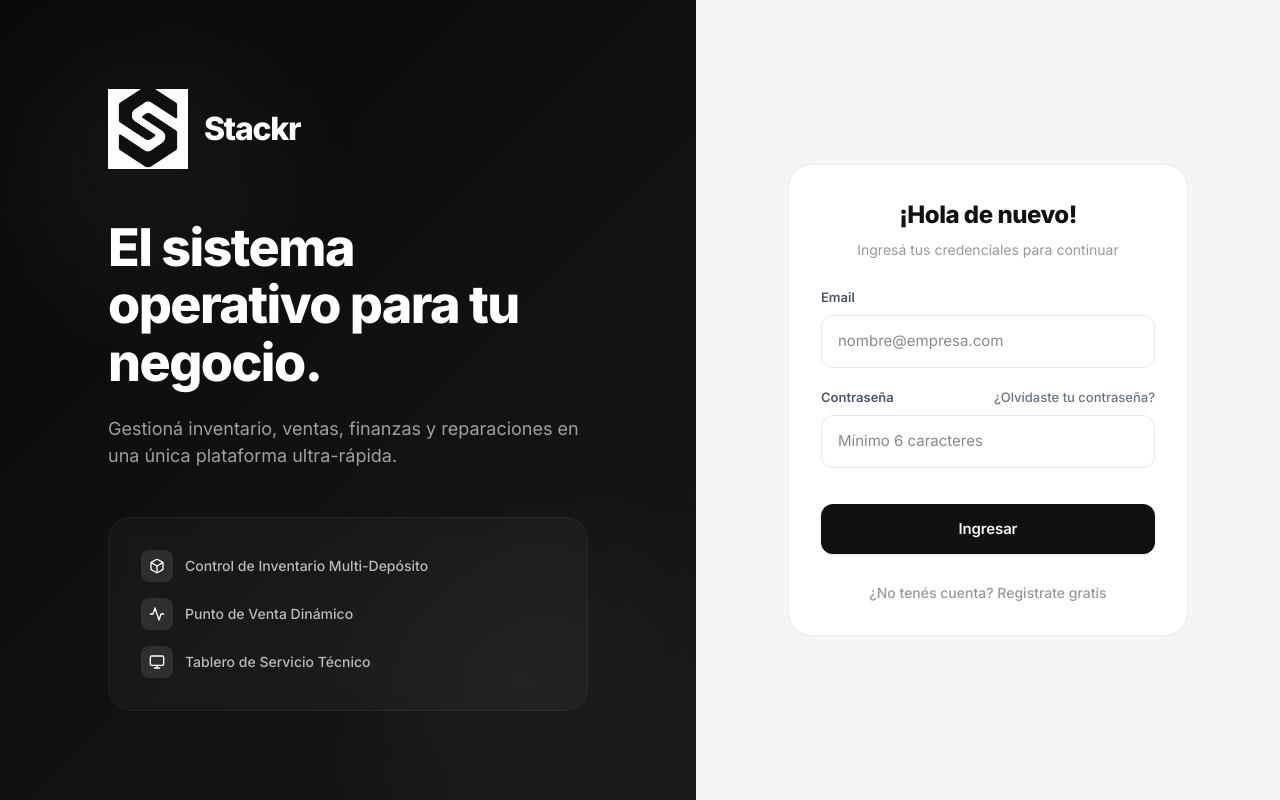
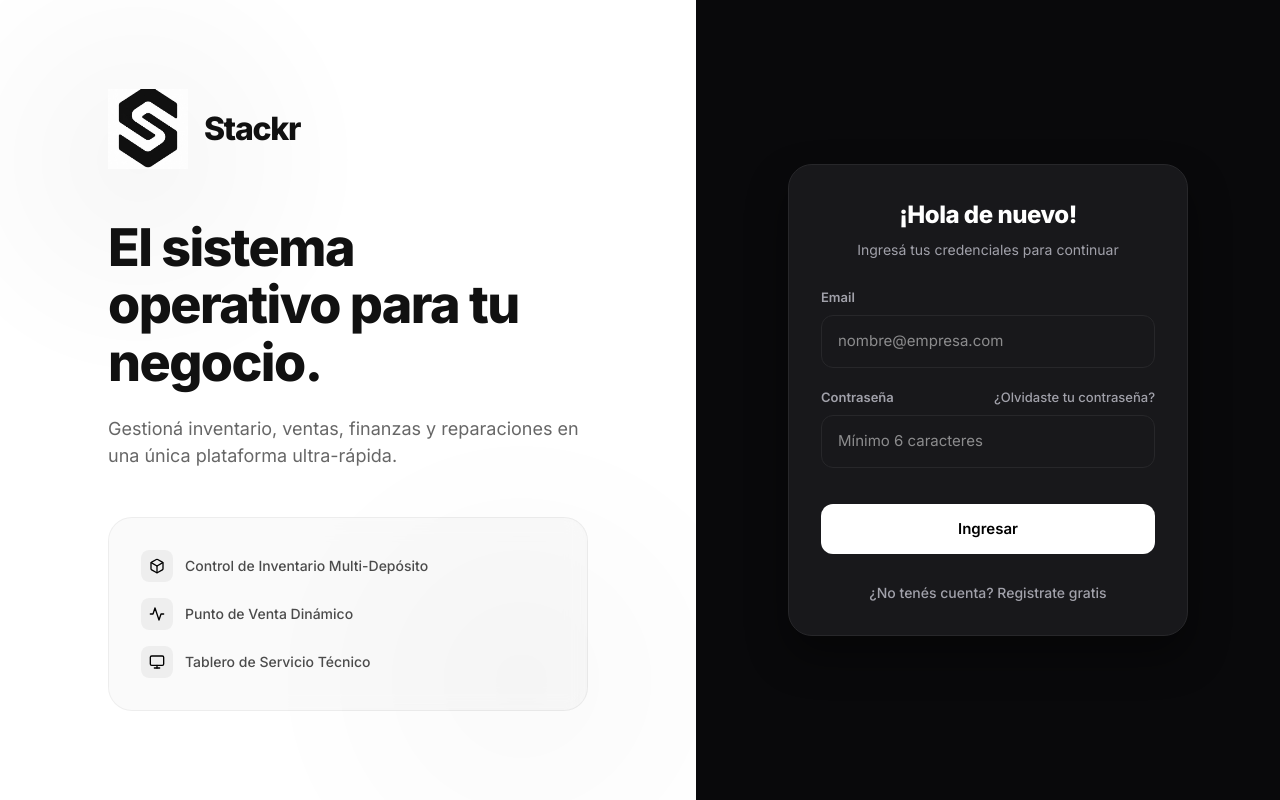
Before and after one commit to asciacontacto-beep/phonestock, a Next.js app: page /login in a window 1280 px wide. Built offline with nearby package versions, Linux system fonts and the light colour scheme; no server answers.

Commit message:
fix: invert login layout colors and prevent scrolling

```diff
--- a/src/app/login/page.tsx
+++ b/src/app/login/page.tsx
@@ -157,23 +157,24 @@ export default function LoginPage() {
   return (
     <div className="login-container">
       <style>{`
-        .login-container { display: flex; min-height: 100vh; background: var(--surface); font-family: 'Inter', system-ui, sans-serif; }
-        .login-left { flex: 1; background: linear-gradient(135deg, #09090b 0%, #18181b 100%); display: flex; flex-direction: column; justify-content: center; padding: 80px; position: relative; overflow: hidden; }
-        .login-right { flex: 1; display: flex; align-items: center; justify-content: center; padding: 24px; position: relative; background: var(--bg); }
+        body { overflow: hidden; }
+        .login-container { display: flex; height: 100vh; width: 100vw; background: var(--surface); font-family: 'Inter', system-ui, sans-serif; overflow: hidden; }
+        .login-left { flex: 1; background: #ffffff; display: flex; flex-direction: column; justify-content: center; padding: 80px; position: relative; overflow: hidden; }
+        .login-right { flex: 1; display: flex; align-items: center; justify-content: center; padding: 24px; position: relative; background: #09090b; }
         .mobile-logo { display: none; }
-        .glass-panel { background: rgba(255, 255, 255, 0.03); border: 1px solid rgba(255, 255, 255, 0.05); border-radius: 24px; padding: 32px; backdrop-filter: blur(10px); }
-        .feature-item { display: flex; align-items: center; gap: 12px; color: rgba(255, 255, 255, 0.7); font-size: 14px; margin-bottom: 16px; font-weight: 500; }
-        .feature-icon { width: 32px; height: 32px; border-radius: 8px; background: rgba(255, 255, 255, 0.1); display: flex; align-items: center; justify-content: center; color: #fff; }
+        .glass-panel { background: rgba(0, 0, 0, 0.02); border: 1px solid rgba(0, 0, 0, 0.05); border-radius: 24px; padding: 32px; backdrop-filter: blur(10px); }
+        .feature-item { display: flex; align-items: center; gap: 12px; color: rgba(0, 0, 0, 0.7); font-size: 14px; margin-bottom: 16px; font-weight: 500; }
+        .feature-icon { width: 32px; height: 32px; border-radius: 8px; background: rgba(0, 0, 0, 0.05); display: flex; align-items: center; justify-content: center; color: #000; }
 
         /* Floating background shapes animation */
         @keyframes float1 { 0%, 100% { transform: translateY(0) scale(1); } 50% { transform: translateY(-20px) scale(1.05); } }
         @keyframes float2 { 0%, 100% { transform: translateY(0) scale(1); } 50% { transform: translateY(20px) scale(0.95); } }
-        .shape1 { position: absolute; top: -10%; left: -10%; width: 60%; height: 60%; background: radial-gradient(circle, rgba(255,255,255,0.04) 0%, transparent 70%); border-radius: 50%; animation: float1 10s ease-in-out infinite; }
-        .shape2 { position: absolute; bottom: -20%; right: -10%; width: 70%; height: 70%; background: radial-gradient(circle, rgba(255,255,255,0.03) 0%, transparent 70%); border-radius: 50%; animation: float2 12s ease-in-out infinite; }
+        .shape1 { position: absolute; top: -10%; left: -10%; width: 60%; height: 60%; background: radial-gradient(circle, rgba(0,0,0,0.03) 0%, transparent 70%); border-radius: 50%; animation: float1 10s ease-in-out infinite; }
+        .shape2 { position: absolute; bottom: -20%; right: -10%; width: 70%; height: 70%; background: radial-gradient(circle, rgba(0,0,0,0.02) 0%, transparent 70%); border-radius: 50%; animation: float2 12s ease-in-out infinite; }
 
-        .auth-inp { width: 100%; padding: 14px 16px; border: 1px solid #e5e7eb; border-radius: 12px; font-size: 15px; outline: none; transition: all 0.2s ease; background: #fff; color: #111; }
-        .auth-inp:focus { border-color: #09090b; box-shadow: 0 0 0 4px rgba(9,9,11,0.05); }
-        .auth-lbl { display: block; font-size: 13px; font-weight: 600; color: #4b5563; margin-bottom: 8px; }
+        .auth-inp { width: 100%; padding: 14px 16px; border: 1px solid #27272a; border-radius: 12px; font-size: 15px; outline: none; transition: all 0.2s ease; background: #18181b; color: #fff; }
+        .auth-inp:focus { border-color: #52525b; box-shadow: 0 0 0 4px rgba(255,255,255,0.05); }
+        .auth-lbl { display: block; font-size: 13px; font-weight: 600; color: #a1a1aa; margin-bottom: 8px; }
 
         @media (max-width: 900px) {
           .login-left { display: none; }
@@ -198,13 +199,13 @@ export default function LoginPage() {
             <div style={{ width: 80, height: 80, background: 'transparent', display: 'flex', alignItems: 'center', justifyContent: 'center', overflow: 'hidden' }}>
               <img src="/logo.jpg" alt="Logo" style={{ width: '100%', height: '100%', objectFit: 'contain', transform: 'scale(2.2)' }} />
             </div>
-            <div style={{ color: '#fff', fontSize: 32, fontWeight: 800, letterSpacing: '-0.04em' }}>Stackr</div>
+            <div style={{ color: '#111', fontSize: 32, fontWeight: 800, letterSpacing: '-0.04em' }}>Stackr</div>
           </div>
 
-          <h1 style={{ color: '#fff', fontSize: 52, fontWeight: 800, lineHeight: 1.1, letterSpacing: '-0.03em', marginBottom: 24 }}>
+          <h1 style={{ color: '#111', fontSize: 52, fontWeight: 800, lineHeight: 1.1, letterSpacing: '-0.03em', marginBottom: 24 }}>
             El sistema operativo para tu negocio.
           </h1>
-          <p style={{ color: 'rgba(255,255,255,0.6)', fontSize: 18, lineHeight: 1.5, marginBottom: 48 }}>
+          <p style={{ color: 'rgba(0,0,0,0.6)', fontSize: 18, lineHeight: 1.5, marginBottom: 48 }}>
             Gestioná inventario, ventas, finanzas y reparaciones en una única plataforma ultra-rápida.
           </p>
 
@@ -243,16 +244,16 @@ export default function LoginPage() {
             <div style={{ width: 64, height: 64, background: 'transparent', display: 'flex', alignItems: 'center', justifyContent: 'center', overflow: 'hidden', margin: '0 auto 20px' }}>
               <img src="/logo.jpg" alt="Logo" style={{ width: '100%', height: '100%', objectFit: 'contain', transform: 'scale(2.2)' }} />
             </div>
-            <h1 style={{ fontSize: 28, fontWeight: 800, letterSpacing: '-0.03em', marginBottom: 6, textAlign: 'center' }}>
+            <h1 style={{ fontSize: 28, fontWeight: 800, letterSpacing: '-0.03em', marginBottom: 6, textAlign: 'center', color: '#fff' }}>
               {isLogin ? "Iniciar sesión" : "Crear cuenta"}
             </h1>
           </div>
 
-          <div style={{ background: 'var(--surface)', padding: 32, borderRadius: 24, boxShadow: 'var(--shadow-md)', border: '1px solid var(--border)' }}>
+          <div style={{ background: '#18181b', padding: 32, borderRadius: 24, boxShadow: '0 20px 40px rgba(0,0,0,0.4)', border: '1px solid #27272a' }}>
 
             <div style={{ textAlign: 'center', marginBottom: 28 }} className="hide-on-mobile">
-              <h2 style={{ fontSize: 24, fontWeight: 800, letterSpacing: '-0.02em', marginBottom: 6 }}>{isLogin ? "¡Hola de nuevo!" : "Registrá tu tienda"}</h2>
-              <p style={{ color: 'var(--text-3)', fontSize: 14 }}>{isLogin ? "Ingresá tus credenciales para continuar" : "Completá tus datos para empezar"}</p>
+              <h2 style={{ fontSize: 24, fontWeight: 800, letterSpacing: '-0.02em', marginBottom: 6, color: '#fff' }}>{isLogin ? "¡Hola de nuevo!" : "Registrá tu tienda"}</h2>
+              <p style={{ color: '#a1a1aa', fontSize: 14 }}>{isLogin ? "Ingresá tus credenciales para continuar" : "Completá tus datos para empezar"}</p>
             </div>
 
         <form onSubmit={handleSubmit}>
@@ -304,7 +305,7 @@ export default function LoginPage() {
                 Contraseña
               </label>
               {isLogin && (
-                <button type="button" onClick={handleResetPassword} style={{ background: "none", border: "none", color: "#6b7280", fontSize: 13, cursor: "pointer", fontWeight: 500 }}>
+                <button type="button" onClick={handleResetPassword} style={{ background: "none", border: "none", color: "#a1a1aa", fontSize: 13, cursor: "pointer", fontWeight: 500 }}>
                   ¿Olvidaste tu contraseña?
                 </button>
               )}
@@ -354,7 +355,6 @@ export default function LoginPage() {
           )}
 
           <button
-            className="btn btn-dark"
             style={{
               width: "100%",
               padding: "14px 16px",
@@ -362,8 +362,8 @@ export default function LoginPage() {
               fontWeight: 600,
               marginTop: 16,
               borderRadius: "12px",
-              background: "var(--text)",
-              color: "var(--bg)",
+              background: "#ffffff",
+              color: "#000000",
               border: "none",
               cursor: "pointer",
               transition: "transform 0.1s"
@@ -388,7 +388,7 @@ export default function LoginPage() {
               setIsLogin(!isLogin);
               setError("");
             }}
-            style={{ fontSize: 14, color: "var(--text-3)", fontWeight: 500, background: 'none', border: 'none', cursor: 'pointer' }}
+            style={{ fontSize: 14, color: "#a1a1aa", fontWeight: 500, background: 'none', border: 'none', cursor: 'pointer' }}
           >
             {isLogin
               ? "¿No tenés cuenta? Registrate gratis"
```
